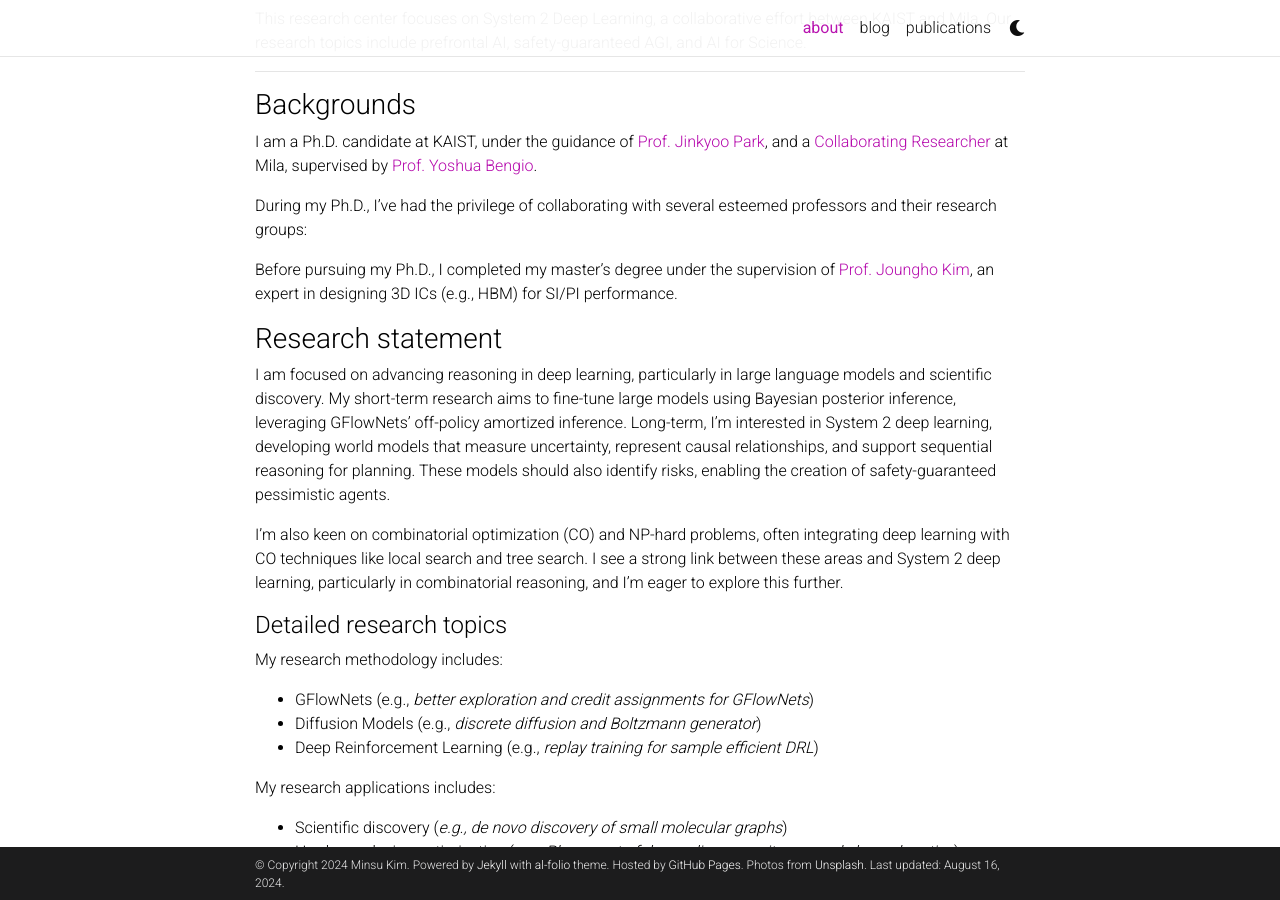
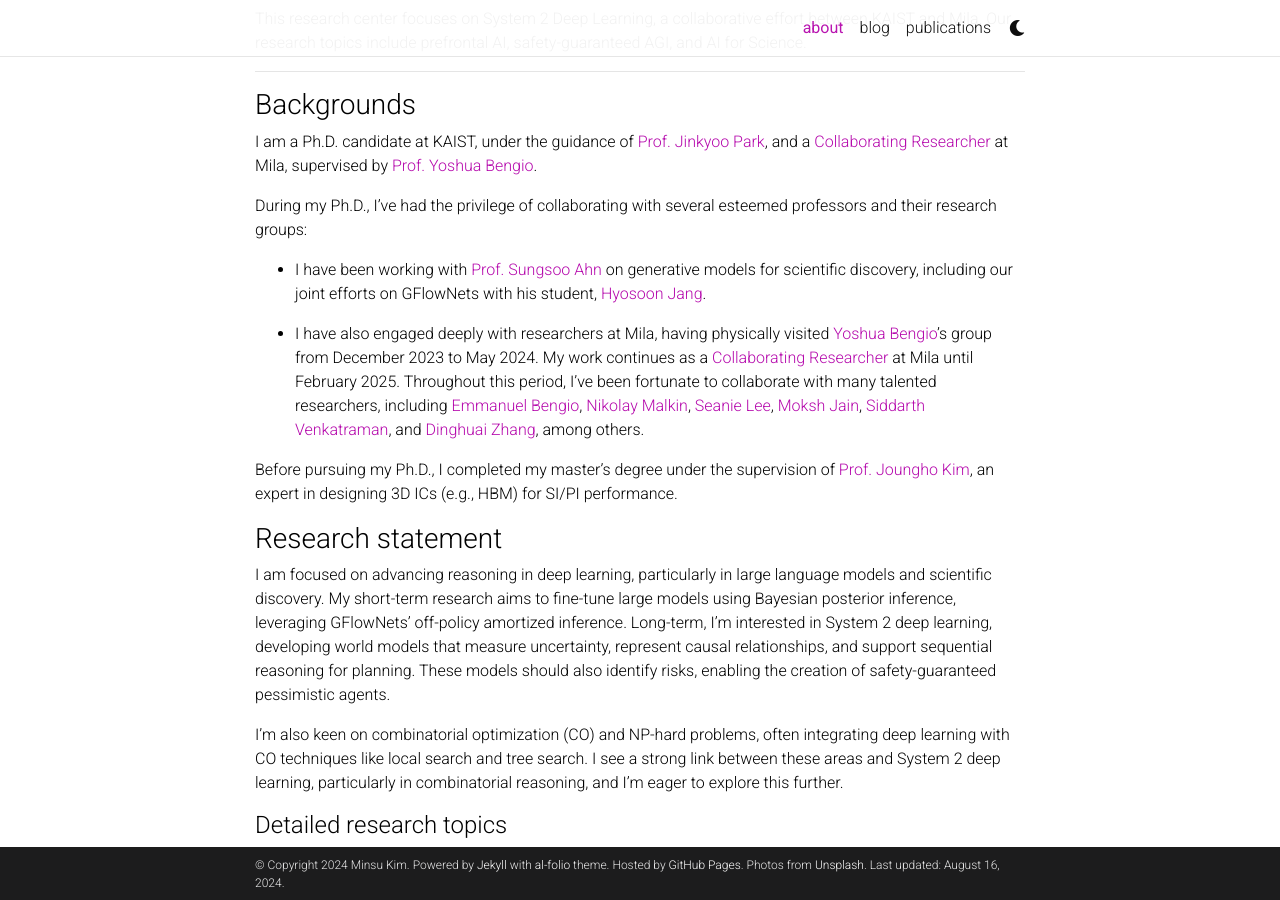
Before and after one commit to minsuukim/minsuukim.github.io, a Jekyll site: the page built from _pages/about.md, in a window 1280 px wide and 900 px high, scrolled down 330 px. Built offline with Jekyll 4.4.1, drawn with Linux system fonts in a browser that asks for light colours; comment, search, counter and statistics services are not loaded; a style sheet for code colours, icons or effects is not loaded.

Commit message:
Update about.md

```diff
--- a/_pages/about.md
+++ b/_pages/about.md
@@ -30,17 +30,19 @@ This research center focuses on System 2 Deep Learning, a collaborative effort b
 
 I am a Ph.D. candidate at KAIST, under the guidance of [Prof. Jinkyoo Park](http://silab.kaist.ac.kr/our-team/), and a [Collaborating Researcher](https://mila.quebec/en/minsu-kim) at Mila, supervised by [Prof. Yoshua Bengio](https://yoshuabengio.org/).
 
-During my Ph.D., I’ve had the privilege of collaborating with several esteemed professors and their research groups:
+During my Ph.D., I've had the privilege of collaborating with several esteemed professors and their research groups:
 
+- I have been working with [Prof. Sungsoo Ahn](https://sites.google.com/view/sungsooahn0215/home) on generative models for scientific discovery, including our joint efforts on GFlowNets with his student, [Hyosoon Jang](https://hsjang0.github.io/hsjang/).
 
+- I have also engaged deeply with researchers at Mila, having physically visited [Yoshua Bengio](https://yoshuabengio.org/)'s group from December 2023 to May 2024. My work continues as a [Collaborating Researcher](https://mila.quebec/en/minsu-kim) at Mila until February 2025. Throughout this period, I've been fortunate to collaborate with many talented researchers, including [Emmanuel Bengio](https://folinoid.com/), [Nikolay Malkin](https://malkin1729.github.io/), [Seanie Lee](https://seanie12.github.io/), [Moksh Jain](https://mj10.github.io/), [Siddarth Venkatraman](https://hyperpotatoneo.github.io/), and [Dinghuai Zhang](https://zdhnarsil.github.io/), among others.
 
-Before pursuing my Ph.D., I completed my master’s degree under the supervision of [Prof. Joungho Kim](https://tera.kaist.ac.kr/), an expert in designing 3D ICs (e.g., HBM) for SI/PI performance.
+Before pursuing my Ph.D., I completed my master's degree under the supervision of [Prof. Joungho Kim](https://tera.kaist.ac.kr/), an expert in designing 3D ICs (e.g., HBM) for SI/PI performance.
 
 ### Research statement
 
-I am focused on advancing reasoning in deep learning, particularly in large language models and scientific discovery. My short-term research aims to fine-tune large models using Bayesian posterior inference, leveraging GFlowNets' off-policy amortized inference. Long-term, I’m interested in System 2 deep learning, developing world models that measure uncertainty, represent causal relationships, and support sequential reasoning for planning. These models should also identify risks, enabling the creation of safety-guaranteed pessimistic agents.
+I am focused on advancing reasoning in deep learning, particularly in large language models and scientific discovery. My short-term research aims to fine-tune large models using Bayesian posterior inference, leveraging GFlowNets' off-policy amortized inference. Long-term, I'm interested in System 2 deep learning, developing world models that measure uncertainty, represent causal relationships, and support sequential reasoning for planning. These models should also identify risks, enabling the creation of safety-guaranteed pessimistic agents.
 
-I’m also keen on combinatorial optimization (CO) and NP-hard problems, often integrating deep learning with CO techniques like local search and tree search. I see a strong link between these areas and System 2 deep learning, particularly in combinatorial reasoning, and I’m eager to explore this further.
+I'm also keen on combinatorial optimization (CO) and NP-hard problems, often integrating deep learning with CO techniques like local search and tree search. I see a strong link between these areas and System 2 deep learning, particularly in combinatorial reasoning, and I'm eager to explore this further.
 
 #### Detailed research topics
 
```
